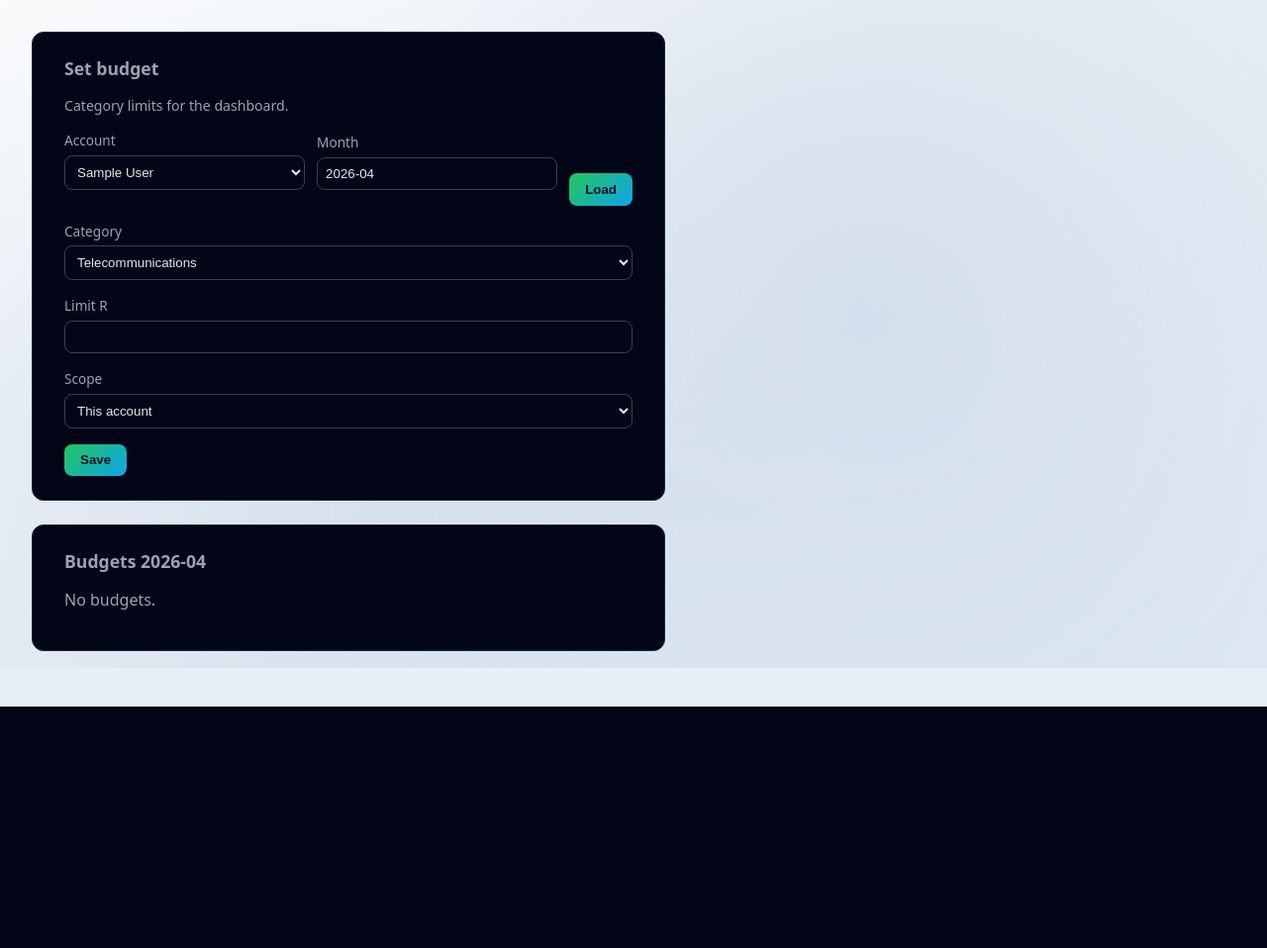
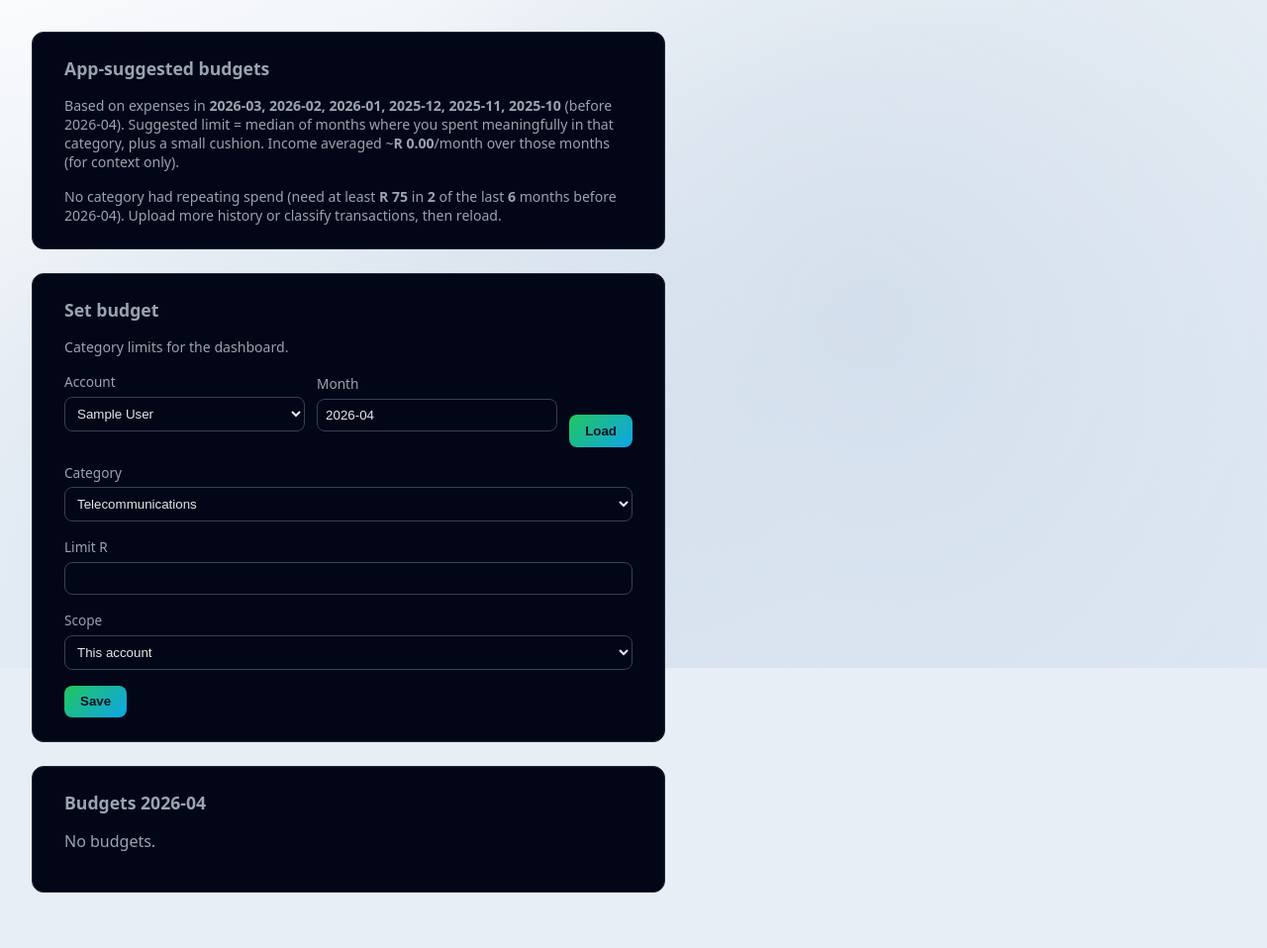
Before and after one commit to BlackChina/fin_savvy_app, a FastAPI app: page /budgets in a window 1280 px wide. Shown: the part 125-1083 px from the top of the page at 99% size. Before the commit the page ends 839 px from the top, so only its background shows below. Run offline with FastAPI, Linux system fonts and the light colour scheme; the visitor is signed in with stand-in values (Sample User, id 1); tables that the repository leaves empty hold one stand-in row (values such as "Sample post").

Commit message:
ML Classifier Model - Budget Prediction Algorithm included -New “App-suggested budgets” card when there is history (and you have not dismissed suggestions for that account + month). Table: category, months with spend, suggested limit. Scope (This account / All accounts) — same meaning as the manual form. Accept app-recommended budget — POST /budgets/recommendations/accept → upserts every suggested row for period. Accept & add custom lines — same apply, then redirect with customize=1 and #custom-budget plus a short green banner so you can add more rows manually. Decline — I’ll create my own budget — POST /budgets/recommendations/decline → stores a session flag and scrolls to the manual form; link “Show suggested budgets again” clears the flag (clear_rec=1).

```diff
--- a/fin_savvy_app/main.py
+++ b/fin_savvy_app/main.py
@@ -24,7 +24,7 @@ from sqlalchemy import func
 from sqlalchemy.exc import OperationalError
 from sqlalchemy.orm import Session
 
-from . import alerts, auth, classifier, crud, csv_parser, insights, models, pdf_parser, receipt_ocr, schemas, tax_calc
+from . import alerts, auth, budget_recommendations, classifier, crud, csv_parser, insights, models, pdf_parser, receipt_ocr, schemas, tax_calc
 from .database import SessionLocal, init_db
 from .extract_finsavvy_html_assets import sync_poster_pngs_from_background_html
 
@@ -1351,6 +1351,11 @@ def budgets_page(
                 "budgets": [],
                 "categories": classifier.get_all_category_names(),
                 "error": None,
+                "recommendation_rows": [],
+                "recommendation_income_avg": 0.0,
+                "recommendation_prior_months": [],
+                "hide_recommendations": False,
+                "customize_hint": False,
             },
         )
     if account_id is None:
@@ -1369,6 +1374,15 @@ def budgets_page(
     if not period:
         period = f"{date.today().year}-{date.today().month:02d}"
     budgets = crud.list_budgets_for_user(db, user_id, period, bank_account_id=account_id)
+
+    sess_hide_key = f"budgethide:{account_id}:{period}"
+    if request.query_params.get("clear_rec") == "1":
+        request.session.pop(sess_hide_key, None)
+    hide_recommendations = request.session.get(sess_hide_key) == "1"
+
+    rec_payload = budget_recommendations.compute_recommendations(db, account_id, period)
+    customize_hint = request.query_params.get("customize") == "1"
+
     return templates.TemplateResponse(
         "budgets.html",
         {
@@ -1380,7 +1394,90 @@ def budgets_page(
             "budgets": budgets,
             "categories": classifier.get_all_category_names() + ["Other"],
             "error": None,
+            "recommendation_rows": rec_payload["rows"],
+            "recommendation_income_avg": rec_payload["income_hint_avg"],
+            "recommendation_prior_months": rec_payload["prior_months_used"],
+            "hide_recommendations": hide_recommendations,
+            "customize_hint": customize_hint,
         },
+    )
+
+
+@app.post("/budgets/recommendations/accept", response_model=None, response_class=HTMLResponse)
+def budgets_recommendations_accept(
+    request: Request,
+    account_id: int = Form(...),
+    year_month: str = Form(...),
+    scope: str = Form("account"),
+    db: Session = Depends(get_db),
+    user_id: int | None = Depends(get_current_user_id),
+):
+    user = request.session.get("user")
+    if not user or user_id is None:
+        return RedirectResponse(url="/login", status_code=303)
+    if not crud.get_bank_account_for_user(db, account_id, user_id):
+        return RedirectResponse(url="/budgets", status_code=303)
+    bank_scope = None if scope.strip().lower() == "all" else account_id
+    budget_recommendations.apply_recommendations(
+        db,
+        user_id=user_id,
+        account_id=account_id,
+        year_month=year_month.strip(),
+        bank_account_id=bank_scope,
+    )
+    return RedirectResponse(
+        url=f"/budgets?account_id={account_id}&period={year_month.strip()}",
+        status_code=303,
+    )
+
+
+@app.post("/budgets/recommendations/accept-custom", response_model=None, response_class=HTMLResponse)
+def budgets_recommendations_accept_custom(
+    request: Request,
+    account_id: int = Form(...),
+    year_month: str = Form(...),
+    scope: str = Form("account"),
+    db: Session = Depends(get_db),
+    user_id: int | None = Depends(get_current_user_id),
+):
+    user = request.session.get("user")
+    if not user or user_id is None:
+        return RedirectResponse(url="/login", status_code=303)
+    if not crud.get_bank_account_for_user(db, account_id, user_id):
+        return RedirectResponse(url="/budgets", status_code=303)
+    bank_scope = None if scope.strip().lower() == "all" else account_id
+    budget_recommendations.apply_recommendations(
+        db,
+        user_id=user_id,
+        account_id=account_id,
+        year_month=year_month.strip(),
+        bank_account_id=bank_scope,
+    )
+    ym = year_month.strip()
+    return RedirectResponse(
+        url=f"/budgets?account_id={account_id}&period={ym}&customize=1#custom-budget",
+        status_code=303,
+    )
+
+
+@app.post("/budgets/recommendations/decline", response_model=None, response_class=HTMLResponse)
+def budgets_recommendations_decline(
+    request: Request,
+    account_id: int = Form(...),
+    year_month: str = Form(...),
+    db: Session = Depends(get_db),
+    user_id: int | None = Depends(get_current_user_id),
+):
+    user = request.session.get("user")
+    if not user or user_id is None:
+        return RedirectResponse(url="/login", status_code=303)
+    if not crud.get_bank_account_for_user(db, account_id, user_id):
+        return RedirectResponse(url="/budgets", status_code=303)
+    ym = year_month.strip()
+    request.session[f"budgethide:{account_id}:{ym}"] = "1"
+    return RedirectResponse(
+        url=f"/budgets?account_id={account_id}&period={ym}#custom-budget",
+        status_code=303,
     )
 
 
--- a/fin_savvy_app/templates/budgets.html
+++ b/fin_savvy_app/templates/budgets.html
@@ -14,6 +14,13 @@ table{width:100%;border-collapse:collapse;font-size:.9rem}
 th,td{padding:.5rem;text-align:left;border-bottom:1px solid #1f2937}
 .logout-button{background:transparent;border:1px solid #374151;color:#9ca3af;padding:.25rem .7rem;border-radius:999px;cursor:pointer;font-size:.75rem}
 .hint{color:#9ca3af;font-size:.88rem;margin-bottom:1rem}
+.rec-actions{display:flex;flex-wrap:wrap;gap:.5rem;margin-top:1rem}
+.rec-actions form{margin:0}
+.rec-actions button{padding:.5rem .85rem;border-radius:.5rem;font-size:.85rem;font-weight:600;cursor:pointer;border:none}
+.rec-accept{background:linear-gradient(135deg,#22c55e,#0ea5e9);color:#0b1120}
+.rec-accept-custom{background:#0f172a;color:#e2e8f0;border:1px solid #334155!important}
+.rec-decline{background:transparent;color:#94a3b8;border:1px solid #475569!important}
+.ok-banner{border:1px solid #166534;background:rgba(22,101,52,.15);color:#86efac;padding:.75rem 1rem;border-radius:.5rem;margin-bottom:1rem;font-size:.88rem}
 </style>
 <link rel="stylesheet" href="/static/app-chrome.css" />
 <link rel="stylesheet" href="/static/finsavvy_background.css" />
@@ -37,7 +44,49 @@ th,td{padding:.5rem;text-align:left;border-bottom:1px solid #1f2937}
 {% if not accounts %}
 <div class="card"><p>Add an account on <a href="/upload" style="color:#38bdf8">Upload</a>.</p></div>
 {% else %}
+{% if hide_recommendations %}
+<div class="card"><p class="hint" style="margin:0">You declined automatic budget suggestions for <strong>{{ period }}</strong>.
+<a href="/budgets?account_id={{ account_id }}&amp;period={{ period }}&amp;clear_rec=1" style="color:#38bdf8">Show suggested budgets again</a></p></div>
+{% elif recommendation_prior_months|length > 0 %}
 <div class="card">
+<h2>App-suggested budgets</h2>
+<p class="hint" style="margin-top:0">Based on expenses in <strong>{{ recommendation_prior_months|join(", ") }}</strong> (before {{ period }}). Suggested limit = median of months where you spent meaningfully in that category, plus a small cushion. Income averaged ~<strong>R {{ recommendation_income_avg | format_currency }}</strong>/month over those months (for context only).</p>
+{% if recommendation_rows|length > 0 %}
+<table><thead><tr><th>Category</th><th>Months with spend</th><th>Suggested limit</th></tr></thead><tbody>
+{% for r in recommendation_rows %}<tr>
+<td>{{ r.category_name }}</td>
+<td>{{ r.months_with_spend }} / {{ r.lookback_months }}</td>
+<td>R {{ r.recommended_limit | format_currency }}</td>
+</tr>{% endfor %}</tbody></table>
+<p class="hint" style="margin-bottom:.5rem">Choose scope, then accept the table as your {{ period }} budgets, or decline to set everything manually.</p>
+<form method="post" class="rec-actions" style="flex-direction:column;align-items:stretch;gap:.75rem">
+<input type="hidden" name="account_id" value="{{ account_id }}"/>
+<input type="hidden" name="year_month" value="{{ period }}"/>
+<div><label for="rec-scope">Scope</label>
+<select name="scope" id="rec-scope" style="max-width:16rem;margin-bottom:0">
+<option value="account">This account</option>
+<option value="all">All accounts</option>
+</select></div>
+<p class="hint" style="font-size:.8rem;margin:0">“All accounts” stores each limit without tying it to one account (same as the manual form’s “All accounts”).</p>
+<div style="display:flex;flex-wrap:wrap;gap:.5rem">
+<button type="submit" class="rec-accept" formaction="/budgets/recommendations/accept" formmethod="post">Accept app-recommended budget</button>
+<button type="submit" class="rec-accept-custom" formaction="/budgets/recommendations/accept-custom" formmethod="post">Accept &amp; add custom lines</button>
+</div>
+</form>
+<form method="post" action="/budgets/recommendations/decline" style="margin-top:.75rem">
+<input type="hidden" name="account_id" value="{{ account_id }}"/>
+<input type="hidden" name="year_month" value="{{ period }}"/>
+<button type="submit" class="rec-decline">Decline — I’ll create my own budget</button>
+</form>
+{% else %}
+<p class="hint" style="margin-bottom:0">No category had repeating spend (need at least <strong>R 75</strong> in <strong>2</strong> of the last <strong>6</strong> months before {{ period }}). Upload more history or classify transactions, then reload.</p>
+{% endif %}
+</div>
+{% endif %}
+{% if customize_hint %}
+<div class="ok-banner">Suggested limits were applied. Add any extra category lines below, then save.</div>
+{% endif %}
+<div class="card" id="custom-budget">
 <h2>Set budget</h2>
 <p class="hint">Category limits for the dashboard.</p>
 <form method="get" action="/budgets" style="margin-bottom:1rem;display:flex;gap:.75rem;flex-wrap:wrap;align-items:flex-end">
```
Also changed, not shown: fin_savvy_app/budget_recommendations.py (added, +174 -0 lines).
